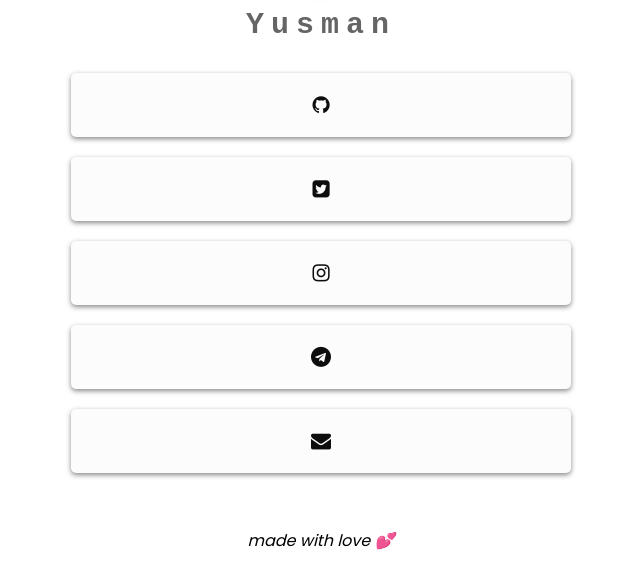
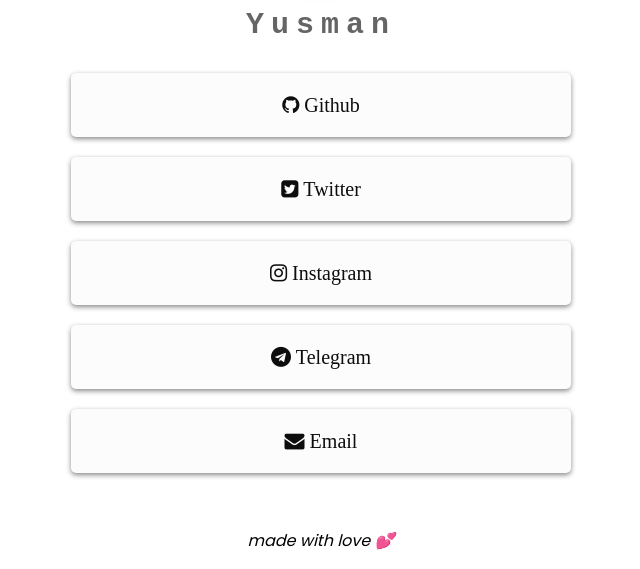
Before and after one commit to yusmnn/myDoor, a plain HTML site: page index.html in a window 1280 px wide. Shown: the part 231-800 px from the top of the page, without its empty margins (319-959 px from the left). Drawn offline with Linux system fonts and the light colour scheme.

Commit message:
add: label socmed

```diff
--- a/index.html
+++ b/index.html
@@ -16,11 +16,11 @@
       <h1><span>Yusman</span></h1>
     </a>
     <div id="links">
-      <a class="link" href="https://github.com/yusmnn" target="_blank"><i class="fa fa-github" style="padding: 5px"></i></a>
-      <a class="link" href="https://twitter.com/yusmnn" target="_blank"><i class="fa fa-twitter-square" style="padding: 5px"></i></a>
-      <a class="link" href="https://www.instagram.com/yusm.n/" target="_blank"><i class="fa fa-instagram" style="padding: 5px"></i></a>
-      <a class="link" href="https://telegram.me/yusmnn" target="_blank"><i class="fa fa-telegram" style="padding: 5px"></i></a>
-      <a class="link" href="mailto:yusmnn@gmail.com" target="_blank"><i class="fa fa-envelope" style="padding: 5px"></i></a>
+      <a class="link" href="https://github.com/yusmnn" target="_blank"><i class="fa fa-github" style="padding: 5px"> Github</i></a>
+      <a class="link" href="https://twitter.com/yusmnn" target="_blank"><i class="fa fa-twitter-square" style="padding: 5px"> Twitter</i></a>
+      <a class="link" href="https://www.instagram.com/yusm.n/" target="_blank"><i class="fa fa-instagram" style="padding: 5px"> Instagram</i></a>
+      <a class="link" href="https://telegram.me/yusmnn" target="_blank"><i class="fa fa-telegram" style="padding: 5px"> Telegram</i></a>
+      <a class="link" href="mailto:yusmnn@gmail.com" target="_blank"><i class="fa fa-envelope" style="padding: 5px"> Email</i></a>
     </div>
 
     <footer style="text-align: center">
```
